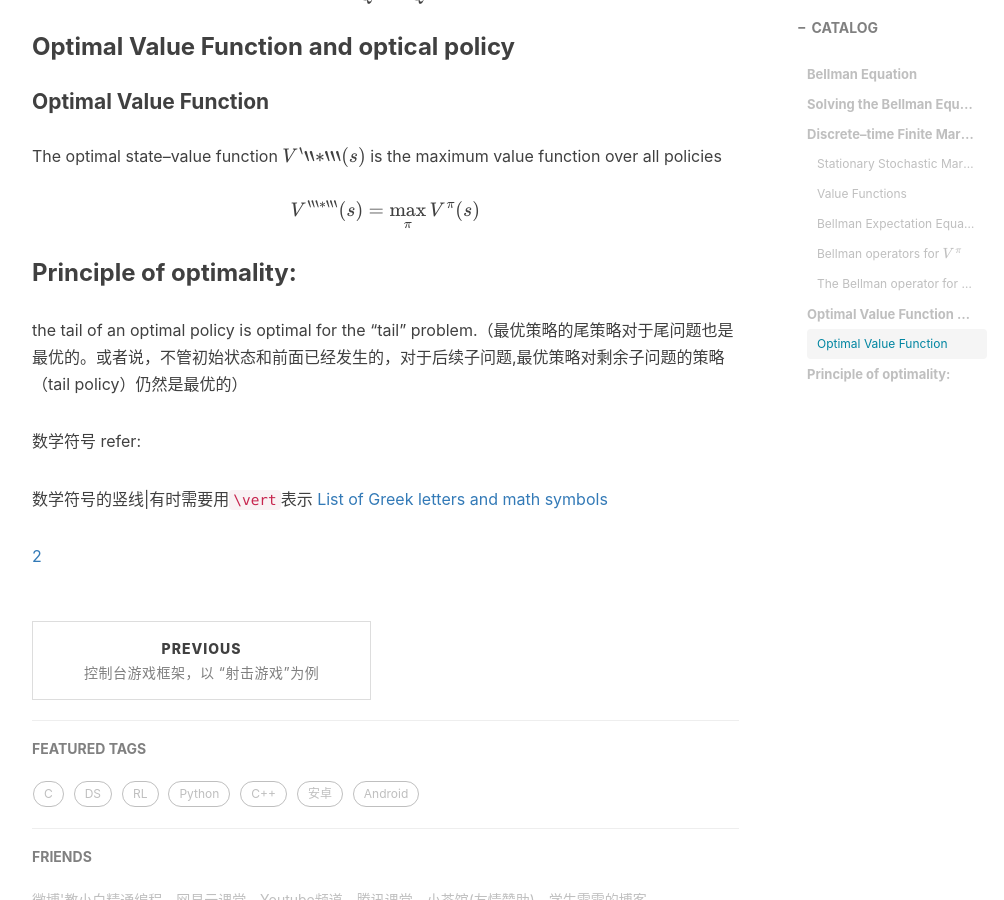
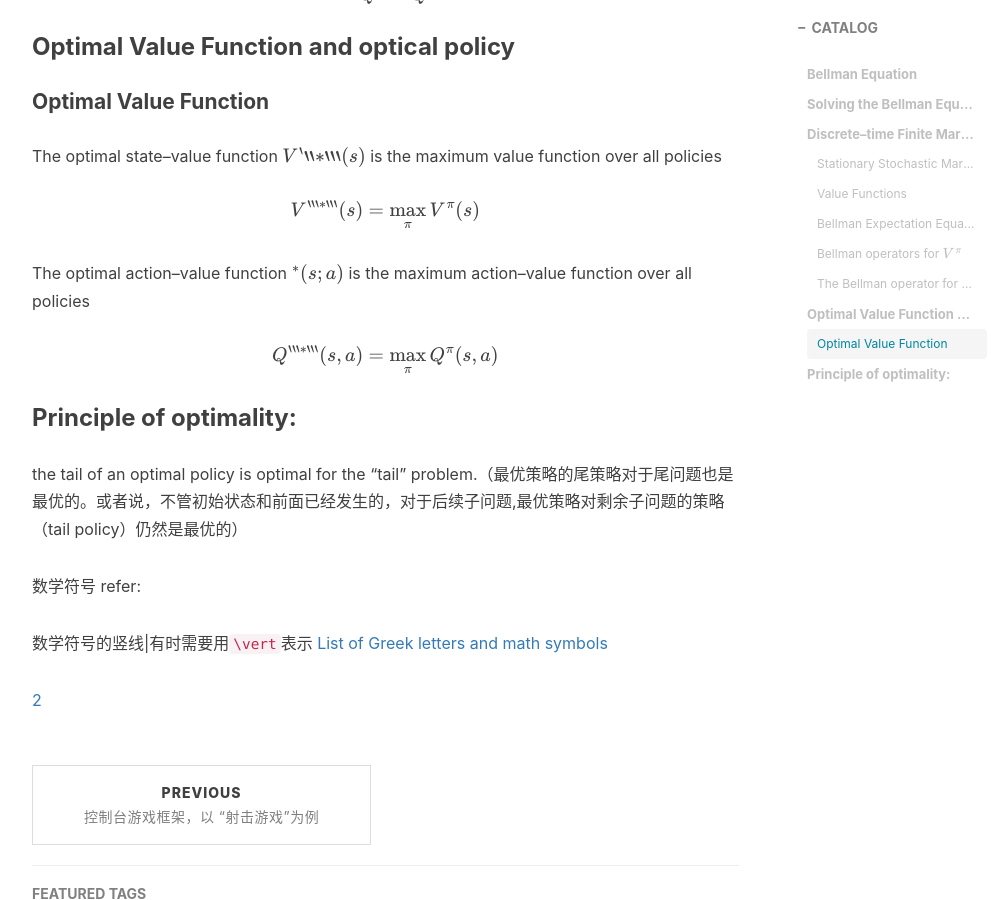
Before and after one commit to xuepro/xuepro.github.io, a Jekyll site: the page built from _posts/2018-05-31-马尔可夫决策过程MDP.md, in a window 1280 px wide and 900 px high, scrolled down 5224 px. Shown: the whole window, without its empty margins (233-1237 px from the left). Built offline with Jekyll 4.4.1, drawn with Linux system fonts in a browser that asks for light colours; nearby versions of some CDN libraries; formulas are drawn with MathJax 3; comment, search, counter and statistics services are not loaded.

Commit message:
Update 2018-05-31-马尔可夫决策过程MDP.md

````diff
--- a/_posts/2018-05-31-马尔可夫决策过程MDP.md
+++ b/_posts/2018-05-31-马尔可夫决策过程MDP.md
@@ -227,6 +227,10 @@
 
 $$V^{```*```}(s)  = \max_{\pi}V^{\pi}(s)$$
 
+The optimal action–value function $$^*(s; a)$$ is the maximum action–value function over all policies
+
+$$Q^{```*```}(s,a)  = \max_{\pi}Q^{\pi}(s,a)$$
+
 ### Principle of optimality:
   the tail of an optimal policy is optimal for the “tail” problem.（最优策略的尾策略对于尾问题也是最优的。或者说，不管初始状态和前面已经发生的，对于后续子问题,最优策略对剩余子问题的策略（tail policy）仍然是最优的）
 
````
